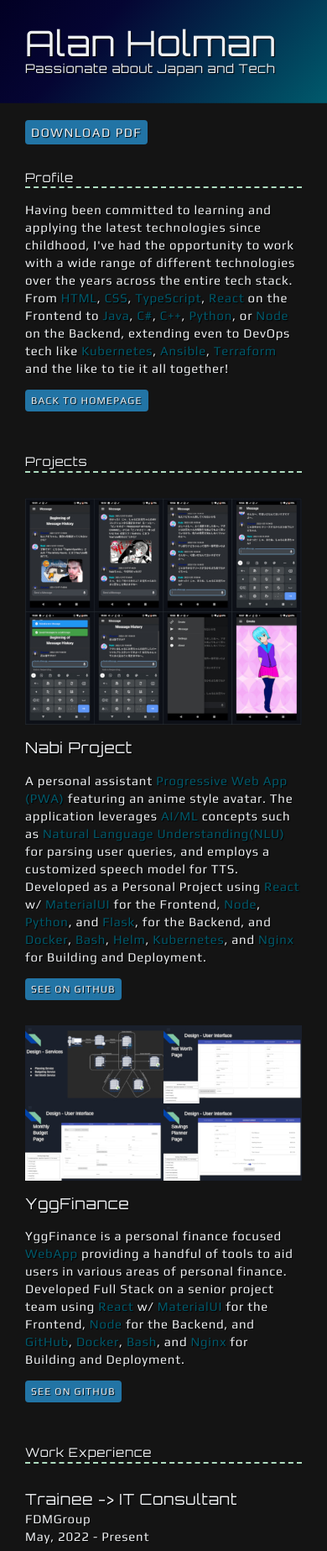
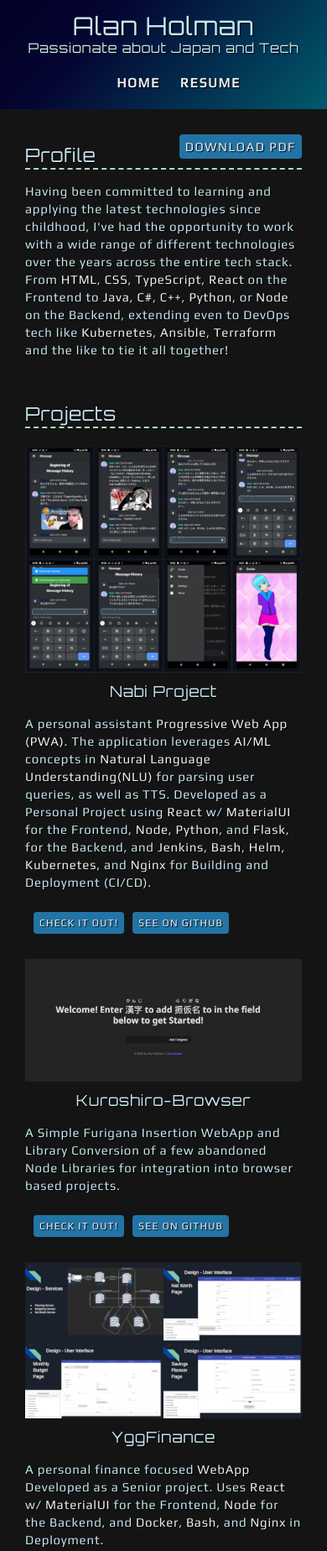
Before and after one commit to Shuruni/shuruni.github.io, a plain HTML site: page resume/index.html in a window 390 px wide. Shown: the top 1847 px of the page at 84% size. Drawn offline with Linux system fonts and the light colour scheme.

Commit message:
Updated Website with new information and slightly modified homepage design

```diff
--- a/css/styles.css
+++ b/css/styles.css
@@ -1,54 +1,3 @@
-/*
-COLOR PALETTE
-
---raisin-black:   #202030ff;
---english-violet: #39304aff;
---yellow-green:   #85cb33ff;
---bondi-blue:     #208aaeff;
---baby-powder:    #f7f7f2ff;
-
-
---teal: #137F81ff;
---indigo: #450A84ff;
---sapphire: #1953C4ff;
---medium-blue: #321EBBff;
---federal-blue: #0E065Aff;
-*/
-
-/* GLOBAL STYLES
----------------------------------------*/
-
-#palette {
-  /* --sapphire: #1953c4ff;
-  --teal: #137f81ff;
-  --rose-quartz: #9a8c98ff;
-  --antiflash-white: #eef0f2ff; */
-
-  --night: #141414ff;
-  --palatinate: #66295fff;
-  --ucla-blue: #2274a5ff;
-  --celadon: #aedcc0ff;
-  --sapphire: #1953c4ff;
-  --midnight-green: #005a6cff;
-  --rose-quartz: #9a8c98ff;
-  --oxford-blue: #020024ff;
-  --antiflash-white: #eef0f2ff;
-  --plum: #8A4F7Dff;
-
-  --sapphire: rgb(25 83 196 / 1);
-  --midnight-green: rgb(0 90 108 / 1);
-  --rose-quartz: rgb(154 140 152 / 1);
-  --oxford-blue: rgb(2 0 36 / 1);
-  --antiflash-white: rgb(238 240 242 / 1);
-  --plum: rgb(138 79 125 / 1);
-
-  /* color: #137F81ff;
-  color: #450A84ff;
-  color: #1953C4ff;
-  color: #321EBBff;
-  color: #0E065Aff; */
-}
-
 html {
   box-sizing: border-box;
   font-size: 62.5%; /* set default to 10px */
@@ -62,7 +11,7 @@ html, body {
 }
 body {
   background: #141414ff;
-  color: #eef0f2ff;
+  color: rgb(200 230 240 / 1);
   margin: 0;
   font-family: 'Play', sans-serif;
   font-size: 1.5rem;
@@ -80,7 +29,7 @@ h1, h2, h3 {
   margin: 0;
 }
 h1 {
-  font-size: 6.23rem;
+  font-size: 3rem;
   line-height: 1;
 }
 h2 {
@@ -91,7 +40,7 @@ h3 {
 }
 em {
   font-style: normal;
-  color: #005a6cff;
+  color: rgb(238 240 242 / 1);
 }
 
 /* links */
@@ -102,12 +51,6 @@ a:hover {
   color: #aedcc0ff;
   text-decoration: none;
 }
-/* footer a {
-  color: #aedcc0ff;
-}
-footer a:hover {
-  color: #2274a5ff;
-} */
 .btn {
   background: #2274a5ff;
   color: rgb(238 240 242 / 1);
@@ -115,6 +58,7 @@ footer a:hover {
   text-transform: uppercase;
   font-size: 1.2rem;
   display: inline-block;
+  width: fit-content;
   padding: 7px;
   letter-spacing: 0.1em;
   line-height: 1;
@@ -127,48 +71,55 @@ footer a:hover {
   max-width: 900px;
 }
 
-
-/* HOME
----------------------------------------*/
-.home {
-  /* background: rgb(2,0,36); */
-  /* background: url(../images/purple-gradient.jpg) no-repeat; */
-  /* background: repeating-linear-gradient(133deg, rgba(2,0,36,1) 0%, rgba(5,5,51,1) 30%, rgba(0,90,108,1) 100%); */
-  background: rgb(2,0,36);
-  background: repeating-linear-gradient(-3deg, rgba(2,0,36,1) 0%, rgb(0, 114, 149) 50%, rgba(2,0,36,1) 100%);
-  /* background-size: cover; */
+.logo-wrapper {
+  margin: 16px;
+  margin-left: 64px;
   display: flex;
   flex-direction: column;
 }
-.home .content-wrapper {
-  flex: 1 0 auto;
-}
-.content-bg {
-  background: rgb(2 0 36 / 0.4);
-  padding: 30px;
+.logo-wrapper h2 {
+  font-size: 1.6rem;
 }
 
-@media screen and (max-width: 680px) {
-  .home .content-wrapper {
-    padding: 10px;
-  }
+.navbar {
+  display: flex;
+  margin: 16px;
+  margin-top: 0;
+  margin-left: 52px;
+  align-items: end;
+}
 
-  .content-bg {
-    padding: 20px;
-  }
+.navlink {
+  margin: 0 5px;
+  background: none;
+  font-size: 1.6rem;
+  font-weight: bolder;
+}
+
+.kaomoji {
+  white-space: nowrap;
+}
+
+/* RESUME
+---------------------------------------*/
+.info-page header {
+  background: linear-gradient(133deg, rgba(2,0,36,1) 0%, rgba(5,5,51,1) 30%, rgba(0,90,108,1) 100%) no-repeat center;
+  background-size: cover;
+  display: flex;
+  justify-content: space-evenly;
+  white-space: nowrap;
+}
+
+.info-page {
+  display: flex;
+  flex-direction: column;
+}
+
+.info-page .content-wrapper {
+  flex: 1 0 auto;
 }
 
 
-/* RESUME
----------------------------------------*/
-/* .resume header::before { */
-.resume header {
-  background: linear-gradient(133deg, rgba(2,0,36,1) 0%, rgba(5,5,51,1) 30%, rgba(0,90,108,1) 100%) no-repeat center;
-  background-size: cover;
-  /* content: ""; */
-  /* display: block; */
-  /* height: 375px; */
-}
 .resume-section {
   margin-bottom: 50px;
 }
@@ -176,81 +127,129 @@ footer a:hover {
 .resume-section h2 {
   border-bottom: 2px dashed #aedcc0ff;
 }
+
+.home-section {
+  margin-bottom: 50px;
+}
+
+.home-section h2 {
+  border-bottom: 2px dashed #aedcc0ff;
+  padding-bottom: 10px;
+  text-align: center;
+}
+
+.home-section {
+  line-height: 1.8;
+  margin-left: 50px;
+  margin-right: 50px;
+  font-size: 1.6rem;
+}
+
 .download-link {
-  position: fixed;
-  top: 20px;
-  right: 20px;
+  position: flex;
+  margin-bottom: 0;
+  margin-top: 0;
   font-size: 1.5rem;
-}
-@media screen and (max-width: 1200px) {
-  .download-link {
-    position: absolute;
-  }
 }
 
 .pdf-button-wrapper {
   all:unset;
+  display: flex;
+  justify-content: right;
+  margin-bottom: -20px;
 }
 
-@media screen and (max-width:680px) {
-  .download-link {
-    position: relative;
-    top: 0;
-    right: 0;
-    margin-top: 20px;
-    margin-left: 30px;
+
+.gr-ani-bg {
+  background-image: linear-gradient(135deg,
+    #2274a5ff 0%,
+    #2274a5ff 20%,
+    #2274a5ff 45%,
+    rgb(117, 204, 255) 50%,
+    #2274a5ff 55%,
+    #2274a5ff 80%,
+    #2274a5ff 100%);
+  background-size: 1200% 100%;
+  animation: grRepeat 10s infinite reverse;
+}
+
+@keyframes grRepeat {
+    0%{background-position: 0 0}
+    100%{background-position:100% 0%}
+}
+
+@media screen and (max-width:860px) {
+  .logo-wrapper h1 {
+    display: flex;
+    align-self: center;
   }
-  .pdf-button-wrapper {
-    /* background-color: red; */
-    width: 100%;
-    display: flex;
-    justify-content: left;
+  .info-page header {
+    flex-direction: column;
+    align-items: center;
   }
 }
 
 @media screen and (max-width: 500px) {
-  .resume header::before {
-    height:200px;
+  .logo-wrapper {
+    margin: 16px auto;
   }
-  h1 {
-    font-size: 4.2rem;
+  .logo-wrapper h2 {
+    font-size: 1.6rem;
   }
-  h2 {
-    font-size: 1.47rem;
+
+  .navbar {
+    display: flex;
+    margin: 16px;
+    margin-top: 0;
+    margin-left: 52px;
+    align-items: end;
   }
 }
 
 /* Projects
 ---------------------------------------*/
-.project-item {
-  margin: 30px 0;
+.project-links {
+  display: flex;
+  flex-direction: row;
+  margin: 5px;
 }
 .project-item img {
   width: 300px;
   height: auto;
 }
+
+@media screen {
+  .project-contents {
+    display: flex;
+    flex-direction: column;
+  }
+  .project-item {
+    display: flex;
+    margin: 20px 0;
+  }
+}
+
 @media screen and (min-width:860px) {
-  .project-item {
-    display: flow-root;
-  }
   .project-item img {
-    float: left;
     margin-right: 20px;
   }
 }
 
-@media screen and (min-width:680px) and (max-width:859px) {
-  .project-wrapper {
-    display: grid;
-    grid-template-columns: repeat(2, 1fr);
-    column-gap: 20px;
+@media screen and (max-width:859px) {
+  .project-item img {
+    margin-bottom: 10px;
+    align-self: center;
+    width: 500px;
   }
-  .project-item img {
-    width: 100%;
+  .project-item {
+    flex-direction: column;
+  }
+  .project-contents h3 {
+    text-align: center;
   }
 }
 
-@media screen and (max-width:500px) {
+@media screen and (max-width:560px) {
   .project-item img {
     width: 100%;
     margin-bottom: 10px;
@@ -291,7 +290,6 @@ footer a:hover {
   margin-bottom: 0px;
 }
 
-
 .print-only {
   display: none;
 }
@@ -299,6 +297,28 @@ footer a:hover {
 @media print {
   .print-only {
     display: inline;
+  }
+
+  .no-print {
+    display: none;
+    margin: 0;
+    padding: 0;
+  }
+
+  .btn {
+    display: none;
+  }
+
+  .pdf-button-wrapper {
+    display: none;
+  }
+
+  img {
+    display: none;
+  }
+
+  footer {
+    display: none;
   }
 
   body {
@@ -311,7 +331,7 @@ footer a:hover {
     margin: 5px;
   }
   .resume-section {
-    margin-top: 1.4rem;
+    margin-top: 0.5rem;
   }
 
   h1, h2, h3 {
@@ -344,43 +364,41 @@ footer a:hover {
   }
   em {
     all:unset;
-    /* font-style: italic; */
     color:#002222;
   }
 
-  .resume main.content-wrapper, .resume header div.content-wrapper  {
+  .info-page main.content-wrapper, .info-page header div.content-wrapper  {
     padding: 0;
   }
 
-  .btn {
-    display: none;
+  .info-page header {
+    justify-content: left;
   }
-
-  .pdf-button-wrapper {
-    display: none;
+  .logo-wrapper {
+    margin: 0;
   }
-
-  img {
-    display: none;
+  .logo-wrapper h1 {
+    font-size: 1.6rem;
+    line-height: 1;
   }
-
-  footer {
-    display: none;
+  .logo-wrapper h2 {
+    font-size: 1.2rem;
+    color: rgba(0,0,0,0.5);
+    line-height: 1;
+  }
+  .e-mail {
+    font-size: 1.0rem;
+    line-height: 1;
+    display: block;
   }
 }
-
 
 
 /* FOOTER
 ---------------------------------------*/
 
 footer {
-  /* background: #1D7874;
-  background: rgb(138 79 125 / 1);
-  background: rgb(102 41 95 / 0.5);
-  background: rgb(0 90 108 / 1); */
   background: #020024;
-  /* color: rgb(2 0 36 / 1); */
 }
 .socials {
   list-style-type: none;
--- a/resume/index.html
+++ b/resume/index.html
@@ -18,71 +18,83 @@
       }
     </style>
   </head>
-  <body class="resume">
-    <!-- //  INTRO  // -->
+  <body class="info-page">
     <header>
-      <!-- Start content edits below this line. -->
-      <div class="content-wrapper">
+      <div class="logo-wrapper">
         <h1>Alan Holman</h1>
         <h2>Passionate about Japan and Tech</h2>
         <h3 class="print-only e-mail" data-user="nala" data-website="ved.inuruhs"></h3>
       </div>
-      <!-- End content edits here. -->
+      <div class="navbar">
+        <a class="btn navlink" href="/">Home</a>
+        <a class="btn navlink" href="/resume">Resume</a>
+        <!-- <a class="btn navlink" href="/demos">Project Demos</a> -->
+      </div>
     </header>
-    <button class="pdf-button-wrapper">
-      <a href="/pdf/resume_alan-holman.pdf" class="btn download-link">Download PDF</a>
-    </button>
-    <main class="content-wrapper">
+    <main class="content-wrapper resume-content">
+      <div class="pdf-button-wrapper">
+        <a href="/pdf/resume_alan-holman.pdf" class="btn download-link gr-ani-bg">Download PDF</a>
+      </div>
+
       <!-- //  PROFILE  // -->
       <section class="resume-section">
-        <!-- Start content edits below this line. -->
         <h2>Profile</h2>
         <p>
           Having been committed to learning and applying the latest technologies since childhood, I've had the opportunity to work with a wide range of different technologies over the years across the entire tech stack. From <em>HTML</em>, <em>CSS</em>, <em>TypeScript</em>, <em>React</em> on the Frontend to
           <em>Java</em>, <em>C#</em>, <em>C++</em>, <em>Python</em>, or <em>Node</em> on the Backend, extending even to DevOps tech like <em>Kubernetes</em>, <em>Ansible</em>, <em>Terraform</em> and the like to tie it all together!
         </p>
-        <a class="btn" href="/">Back to homepage</a>
-
-        <!-- End content edits here. -->
       </section>
 
       <!-- //  PROJECTS  // -->
       <section class="resume-section">
-        <!-- Start content edits below this line. -->
         <h2>Projects</h2>
 
-        <!-- To add more items, copy this whole <section></section> block-->
         <div class="project-wrapper">
           <section class="project-item">
             <img src="/images/project-nabi-project-500px.jpg" srcset="/images/project-nabi-project-1000px.jpg 2x" alt="Various Nabi Project Application Screenshots" width="500" height="410">
-            <h3>Nabi Project</h3>
-            <p>A personal assistant <em>Progressive Web App (PWA)</em> featuring an anime style avatar. The application leverages <em>AI/ML</em> concepts such as <em>Natural Language Understanding(NLU)</em> for parsing user queries, and employs a customized speech model for TTS. Developed as a Personal Project using <em>React</em> w/ <em>MaterialUI</em> for the Frontend, <em>Node</em>, <em>Python</em>, and <em>Flask</em>, for the Backend, and <em>Docker</em>, <em>Bash</em>, <em>Helm</em>, <em>Kubernetes</em>, and <em>Nginx</em> for Building and Deployment.</p>
-            <!-- link to project -->
-            <!-- <a href="/nabi-project" target="_blank">Check it Out!</a> -->
-            <a class="btn" href="https://github.com/Nabi-Project/Nabi-Project" target="_blank">See on GitHub</a>
+            <article class="project-contents">
+              <h3>Nabi Project</h3>
+              <p>A personal assistant <em>Progressive Web App (PWA)</em>. The application leverages <em>AI/ML</em> concepts in <em>Natural Language Understanding(NLU)</em> for parsing user queries, as well as TTS. Developed as a Personal Project using <em>React</em> w/ <em>MaterialUI</em> for the Frontend, <em>Node</em>, <em>Python</em>, and <em>Flask</em>, for the Backend, and <em>Jenkins</em>, <em>Bash</em>, <em>Helm</em>, <em>Kubernetes</em>, and <em>Nginx</em> for Building and Deployment (CI/CD).</p>
+              <div class="project-links no-print">
+                <a class="btn project-links" href="https://nabi.hikaru.app" target="_blank">Check it Out!</a>
+                <a class="btn project-links" href="https://github.com/Nabi-Project/Nabi-Project" target="_blank">See on GitHub</a>
+              </div>
+            </article>
+          </section>
+          <section class="project-item">
+            <img src="/images/project-kuroshiro-browser-500px.jpg" srcset="/images/project-kuroshiro-browser-1000px.jpg 2x" alt="Kuroshiro-Browser WebApp Screenshot" width="500" height="221">
+            <article class="project-contents">
+              <h3>Kuroshiro-Browser</h3>
+              <p>
+                A Simple Furigana Insertion WebApp and Library Conversion of a few abandoned Node Libraries for integration into browser based projects.
+              </p>
+              <div class="project-links no-print">
+                <a class="btn project-links" href="/demos/kuroshiro-browser" target="_blank">Check it Out!</a>
+                <a class="btn project-links" href="https://github.com/Shuruni/kuroshiro-browser" target="_blank">See on GitHub</a>
+              </div>
+            </article>
           </section>
           <section class="project-item">
             <img src="/images/project-yggfinance-500px.jpg" srcset="/images/project-yggfinance-1000px.jpg 2x" alt="Yggfinance UI Design and Architecture Powerpoint Screenshots" width="500" height="281">
-            <h3>YggFinance</h3>
-            <p>YggFinance is a personal finance focused <em>WebApp</em> providing a handful of tools to aid users in various areas of personal finance. Developed Full Stack on a senior project team using <em>React</em> w/ <em>MaterialUI</em> for the Frontend, <em>Node</em> for the Backend, and <em>GitHub</em>, <em>Docker</em>, <em>Bash</em>, and <em>Nginx</em> for Building and Deployment.
-            </p>
-            <!-- link to project -->
-            <!-- <a href="/nabi-project" target="_blank">Check it Out!</a> -->
-            <a class="btn" href="https://github.com/Shuruni/YggFinance" target="_blank">See on GitHub</a>
+            <article class="project-contents">
+              <h3>YggFinance</h3>
+              <p>A personal finance focused <em>WebApp</em> Developed as a Senior project. Uses <em>React</em> w/ <em>MaterialUI</em> for the Frontend, <em>Node</em> for the Backend, and <em>Docker</em>, <em>Bash</em>, and <em>Nginx</em> in Deployment.
+              </p>
+              <div class="project-links no-print">
+                <a class="btn project-links" href="https://github.com/Shuruni/YggFinance" target="_blank">See on GitHub</a>
+              </div>
+            </article>
           </section>
         </div>
-        <!-- End content edits here. -->
       </section>
 
       <!-- //  WORK EXPERIENCE  // -->
       <section class="resume-section">
-        <!-- Start content edits below this line.  -->
         <h2>Work Experience</h2>
 
-        <!-- To add more items, copy this whole <section></section> block -->
         <section class="work-item">
           <div class="work-details">
-            <h3>Trainee -> IT Consultant</h3>
+            <h3>IT Consultant</h3>
             <p>FDMGroup</p>
             <p>May, 2022 - Present</p>
           </div>
@@ -92,7 +104,7 @@
             </p>
             <ul>
               <li>Responsible for Supporting All Supply Chain Financing Applications as part of the Trade Financing And Lending Support Team in the Corporate Banking Sector of Deutsche Bank</li>
-              <li>Regularly resolved incidents that could cause multi-million dollar material and reputational impacts if left unresolved.</li>
+              <li>Regularly resolve incidents that could cause multi-million dollar material and reputational impacts if left unresolved.</li>
             </ul>
           </div>
         </section>
@@ -110,16 +122,12 @@
             </ul>
           </div>
         </section>
-
-        <!-- End content edits here. -->
       </section>
 
       <!-- //  EDUCATION & CERTIFICATIONS  // -->
       <section class="resume-section">
-        <!-- Start content edits below this line.  -->
         <h2>Education</h2>
 
-        <!-- To add more items, copy this whole <section></section> block -->
         <section class="education-item">
           <h3>Austin Peay State University - Clarksville TN</h3>
           <p>Jan, 2019 - May, 2021</p>
@@ -135,16 +143,12 @@
           <p>Learned <em>Java</em>, <em>C</em>, <em>C++</em>, <em>Linux</em>, <em>Testing</em>, <em>Databases</em>, <em>Requirements Engineering</em>, etc.; Member of Upsilon Pi Epsilon</p>
         </section>
 
-        <!-- End content edits here. -->
       </section>
     </main>
 
     <!-- //  FOOTER INFO, SOCIAL MEDIA  // -->
     <footer>
-      <!-- Start content edits below this line. -->
-      <p>© 2023 by Alan Holman | <span class="e-mail" data-user="nala" data-website="ved.inuruhs"></span></p>
-
-      <!-- Add or remove any networks. -->
+      <p>© 2024 by Alan Holman | <span class="e-mail" data-user="nala" data-website="ved.inuruhs"></span></p>
       <ul class="socials">
         <li>
           <a href="https://www.linkedin.com/in/alan-holman" target="_blank"><img src="/images/icon-logo-linkedin.png" alt="My LinkedIn Profile" height="64" width="64"></a>
@@ -156,7 +160,6 @@
           </picture></a>
         </li>
       </ul>
-      <!-- End content edits here. -->
     </footer>
   </body>
 </html>
```
Also changed, not shown: index.html (+26 -29 lines), favicon.ico (added), images/project-kuroshiro-browser-1000px.jpg (added), images/project-kuroshiro-browser-500px.jpg (added), 1 other file.
